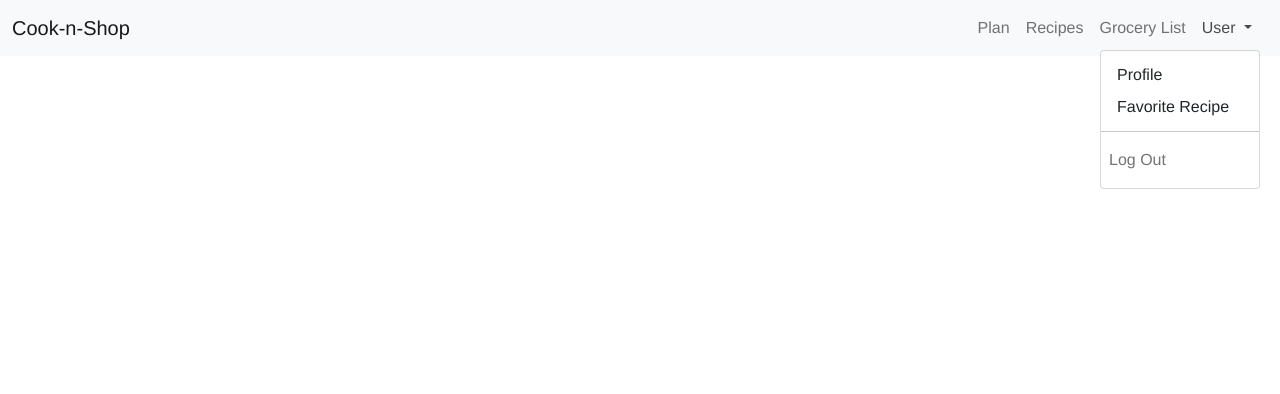
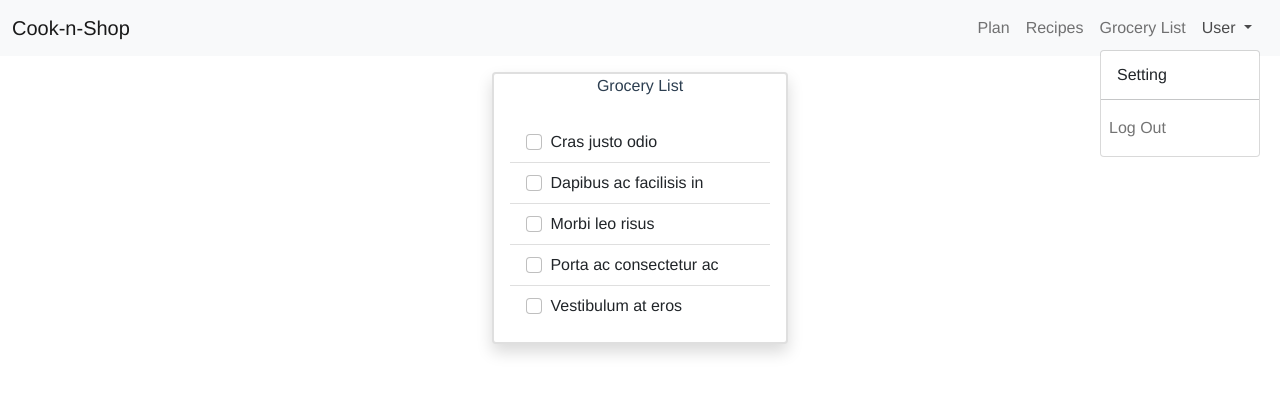
Before and after one commit to Adogeon/Cook-N-Shop-2, a Vue app in the folder frontend/: page /grocery-list in a window 1280 px wide. Both pictures are taken after a click on the button "User". Shown: the top 394 px of the page. Built offline with nearby package versions, Linux system fonts and the light colour scheme.

Commit message:
Adding auth state

```diff
--- a/frontend/src/App.vue
+++ b/frontend/src/App.vue
@@ -4,11 +4,16 @@
 </template>
 
 <script>
-import NavigationBar from "../src/components/NavigationBar.vue";
+import NavigationBar from "@/components/NavigationBar.vue";
+import global from "@/modules/global.js";
+import { provide } from "vue";
 
 export default {
   components: {
     NavigationBar
+  },
+  setup() {
+    provide("global", global);
   }
 };
 </script>
--- a/frontend/src/components/NavigationBar.vue
+++ b/frontend/src/components/NavigationBar.vue
@@ -43,13 +43,8 @@
               aria-labelledby="navbarDropdown"
             >
               <li>
-                <router-link class="dropdown-item" to="/user"
-                  >Profile</router-link
-                >
-              </li>
-              <li>
-                <router-link class="dropdown-item" to="/favorite"
-                  >Favorite Recipe</router-link
+                <router-link class="dropdown-item" to="/setting"
+                  >Setting</router-link
                 >
               </li>
               <li><hr class="dropdown-divider" /></li>
--- /dev/null
+++ b/frontend/src/modules/global.js
@@ -0,0 +1,7 @@
+import auth from "./useAuth.js";
+
+const global = {
+  auth: auth
+};
+
+export default global;
--- /dev/null
+++ b/frontend/src/modules/useAuth.js
@@ -0,0 +1,45 @@
+import { reactive, readonly } from "vue";
+
+const state = reactive({
+  token: "",
+  error: {}
+});
+
+const login = async (email, password) => {
+  try {
+    const response = await fetch("/api/login", {
+      method: "POST",
+      body: {
+        email,
+        password
+      }
+    });
+    const data = response.json();
+    state.token = data.token;
+  } catch (error) {
+    state.error = error;
+  }
+};
+
+const signup = async (username, email, password) => {
+  try {
+    const response = await fetch("/api/signup", {
+      method: "POST",
+      body: {
+        username,
+        email,
+        password
+      }
+    });
+    const data = response.json();
+    state.token = data.token;
+  } catch (error) {
+    state.error = error;
+  }
+};
+
+export default {
+  ...readonly(state),
+  login,
+  signup
+};
--- a/frontend/src/router/index.js
+++ b/frontend/src/router/index.js
@@ -44,6 +44,11 @@ const routes = [
     path: "/calendar-prop",
     name: "CalendarProp",
     component: () => import("../views/prop.vue")
+  },
+  {
+    path: "/grocery-list",
+    name: "GroceryList",
+    component: () => import("../views/GroceryList.vue")
   }
 ];
 
--- /dev/null
+++ b/frontend/src/views/GroceryList.vue
@@ -0,0 +1,56 @@
+<template>
+  <div class="container col-xl-3 col-md-5 col-sm-6 my-3">
+    <div class="card shadow border-2">
+      <div class="card-title">Grocery List</div>
+      <div class="card-body">
+        <ul class="list-group list-group-flush text-start">
+          <li class="list-group-item">
+            <input
+              class="form-check-input me-1"
+              type="checkbox"
+              value=""
+              aria-label="..."
+            />
+            Cras justo odio
+          </li>
+          <li class="list-group-item">
+            <input
+              class="form-check-input me-1"
+              type="checkbox"
+              value=""
+              aria-label="..."
+            />
+            Dapibus ac facilisis in
+          </li>
+          <li class="list-group-item">
+            <input
+              class="form-check-input me-1"
+              type="checkbox"
+              value=""
+              aria-label="..."
+            />
+            Morbi leo risus
+          </li>
+          <li class="list-group-item">
+            <input
+              class="form-check-input me-1"
+              type="checkbox"
+              value=""
+              aria-label="..."
+            />
+            Porta ac consectetur ac
+          </li>
+          <li class="list-group-item">
+            <input
+              class="form-check-input me-1"
+              type="checkbox"
+              value=""
+              aria-label="..."
+            />
+            Vestibulum at eros
+          </li>
+        </ul>
+      </div>
+    </div>
+  </div>
+</template>
```
Also changed, not shown: frontend/src/components/PlanView.vue (+5 -5 lines).
